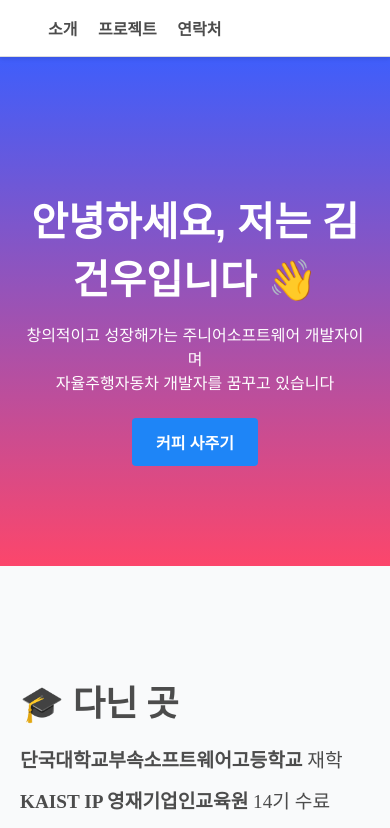
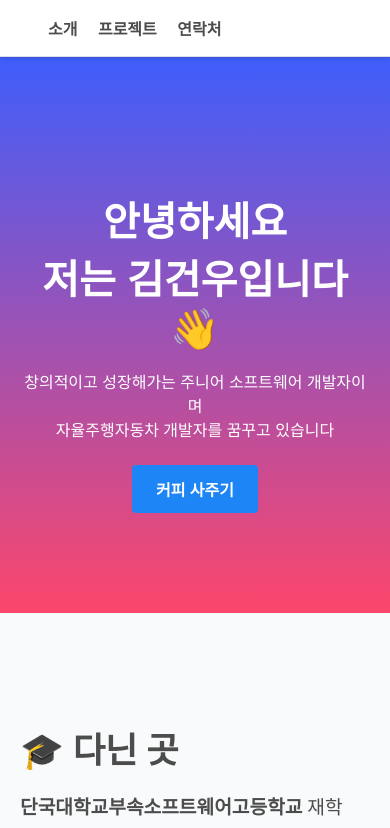
Before and after one commit to aidengoldkr/portfolio_web, a plain HTML site: page index.html in a window 390 px wide. Shown: the top 828 px of the page. Drawn offline with Linux system fonts and the light colour scheme; a web font is replaced by a local one.

```diff
--- a/index.html
+++ b/index.html
@@ -136,10 +136,11 @@
     </header>
 
     <section class="hero">
-        <h2>안녕하세요, 저는 김건우입니다 👋</h2>
-        <p>창의적이고 성장해가는 주니어소프트웨어 개발자이며<br>자율주행자동차 개발자를 꿈꾸고 있습니다</p>
+        <h2><span class="desktop-text">안녕하세요, 저는 김건우입니다 👋</span><span class="mobile-text">안녕하세요<br>저는 김건우입니다 👋</span></h2>
+        <p>창의적이고 성장해가는 주니어 소프트웨어 개발자이며<br>자율주행자동차 개발자를 꿈꾸고 있습니다</p>
         <a href="https://buymeacoffee.com/" class="btn">커피 사주기</a>
     </section>
+
 
     <section id="edu" style="margin-bottom: -10px; padding-bottom: 0px;">
         <h1 style="font-size: 2.2rem; font-family: 'Spoqa Han Sans Neo', 'sans-serif'; margin-bottom: 1.5rem;">🎓 다닌 곳</h1>
--- a/styles.css
+++ b/styles.css
@@ -203,3 +203,21 @@ footer {
     transform: scale(1.1);
     transition: transform 0.2s;
 }
+
+/* 기본은 PC용으로 (모바일은 숨김) */
+.mobile-text {
+    display: none;
+}
+.desktop-text {
+    display: inline;
+}
+
+/* 모바일용 (화면 폭 600px 이하) */
+@media (max-width: 600px) {
+    .mobile-text {
+        display: inline;
+    }
+    .desktop-text {
+        display: none;
+    }
+}
```
